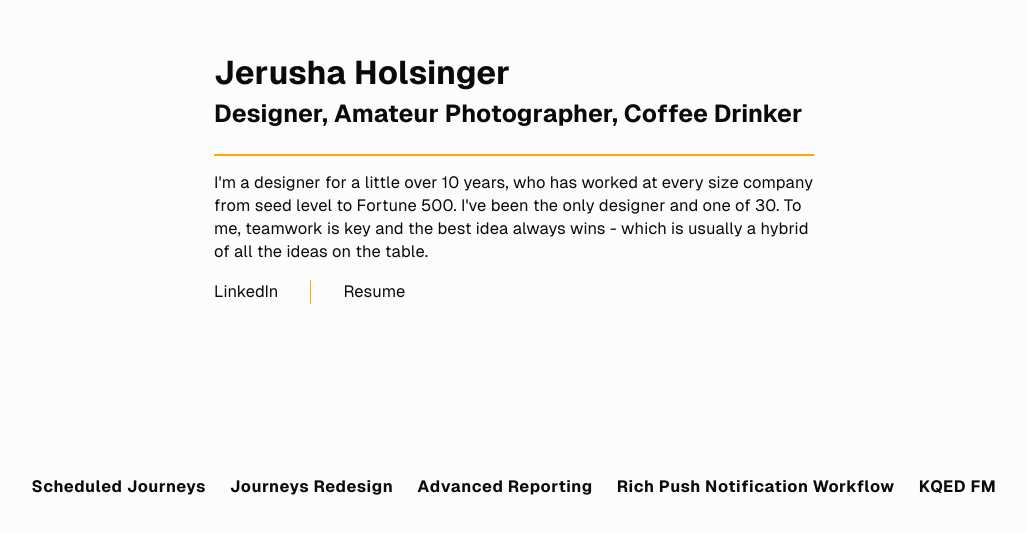
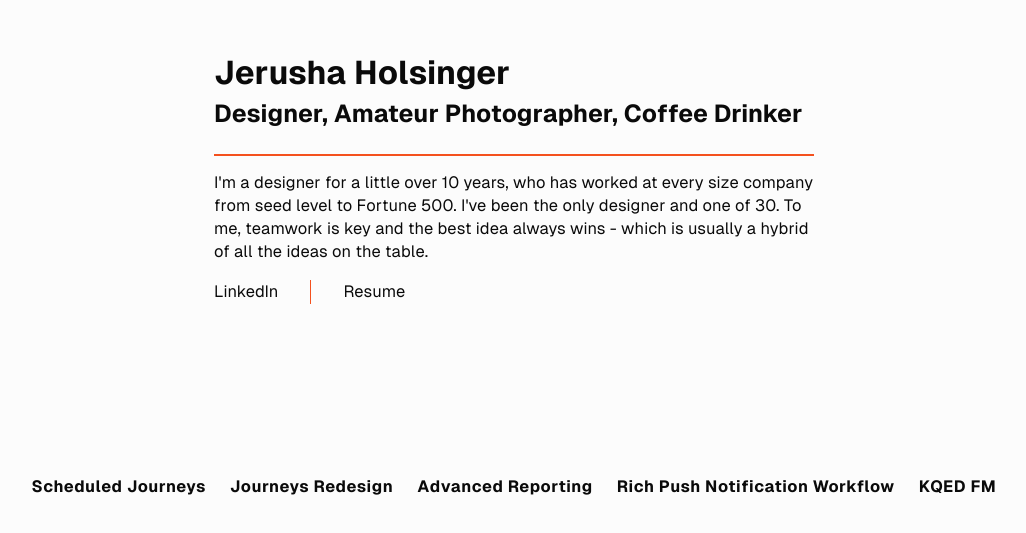
Before and after one commit to bonzaipenguin/bonzaipenguin.github.io, a Next.js app: page / in a window 1280 px wide. Shown: the part 223-756 px from the top of the page, without its empty margins (126-1152 px from the left). Built offline with nearby package versions, Linux system fonts and the light colour scheme.

Commit message:
update config file

```diff
--- a/app/page.module.css
+++ b/app/page.module.css
@@ -3,8 +3,8 @@
     --gray-alpha-200: rgba(var(--gray-rgb), 0.08);
     --gray-alpha-100: rgba(var(--gray-rgb), 0.05);
 
-    --button-primary-hover: #FFA500;
-    --button-secondary-hover: #FFA500;
+    --button-primary-hover: #F4511E;
+    --button-secondary-hover: #F4511E;
 
     display: grid;
     grid-template-rows: 20px 1fr 20px;
@@ -22,12 +22,12 @@
       --gray-alpha-200: rgba(var(--gray-rgb), 0.145);
       --gray-alpha-100: rgba(var(--gray-rgb), 0.06);
 
-      --button-primary-hover: #FFA500;
-      --button-secondary-hover: #FFA500;
+      --button-primary-hover: #F4511E;
+      --button-secondary-hover: #F4511E;
     }
   }
   .header{
-    border-bottom: 2px solid #FFA500;
+    border-bottom: 2px solid #F4511E;
     padding-bottom: 24px;
   }
 
@@ -52,12 +52,24 @@
     display: inline-block;
     padding-left: 0;
     padding-right: 32px;
-    border-right: 1px solid #FFA500;
+    border-right: 1px solid #F4511E;
   }
   .main li:not(:first-of-type){
     padding-left: 32px;
     border: none;
   }
+
+  a.primary {
+    background: var(--foreground);
+    color: var(--background);
+    gap: 8px;
+  }
+
+  a.secondary {
+    border-color: var(--gray-alpha-200);
+    min-width: 180px;
+  }
+
 
   .footer {
     grid-row-start: 3;
@@ -93,6 +105,7 @@
     .footer a:hover {
       text-decoration: underline;
       text-underline-offset: 4px;
+      /* border-color: var(--button-secondary-hover); */
     }
   }
 
--- a/app/studies.module.css
+++ b/app/studies.module.css
@@ -3,8 +3,8 @@
   --gray-alpha-200: rgba(var(--gray-rgb), 0.08);
   --gray-alpha-100: rgba(var(--gray-rgb), 0.05);
 
-  --button-primary-hover: #FFDB99;
-  --button-secondary-hover: #FFA500;
+  --button-primary-hover: #F4511E;
+  --button-secondary-hover: #F4511E;
 
   display: grid;
   grid-template-rows: 20px 1fr 20px;
@@ -32,7 +32,7 @@
   flex-direction: column;
   gap: 16px;
   border-bottom: 2px solid;
-  border-color: #FFA500;
+  border-color: #F4511E;
   padding-bottom: 16px;
 }
 
--- a/next.config.mjs
+++ b/next.config.mjs
@@ -4,8 +4,8 @@ const nextConfig = {
   images: {
     unoptimized: true, // Disable default image optimization
   },
-  assetPrefix: isProd ? '/your-repository-name/' : '',
-  basePath: isProd ? '/your-repository-name' : '',
+  // assetPrefix: isProd ? '/your-repository-name/' : '',
+  // basePath: isProd ? '/your-repository-name' : '',
   output: 'export'
 };
 
```
